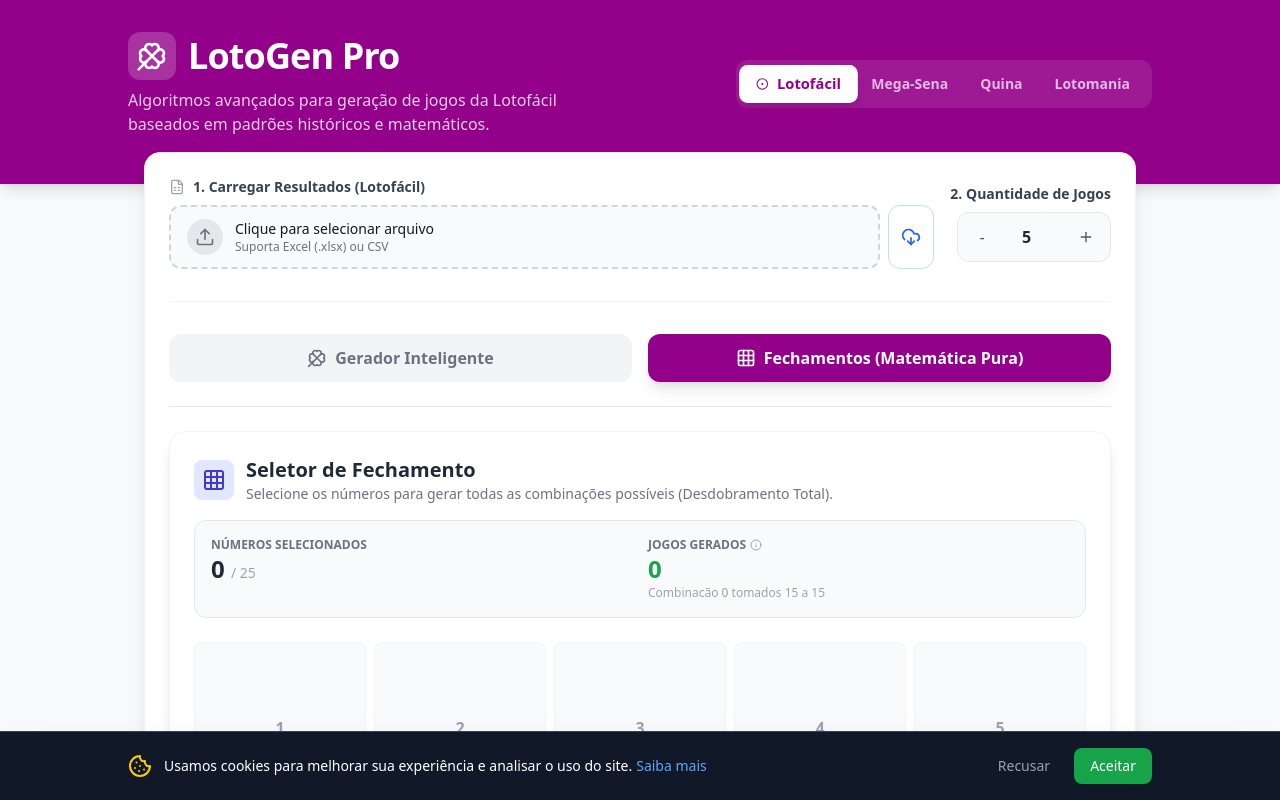
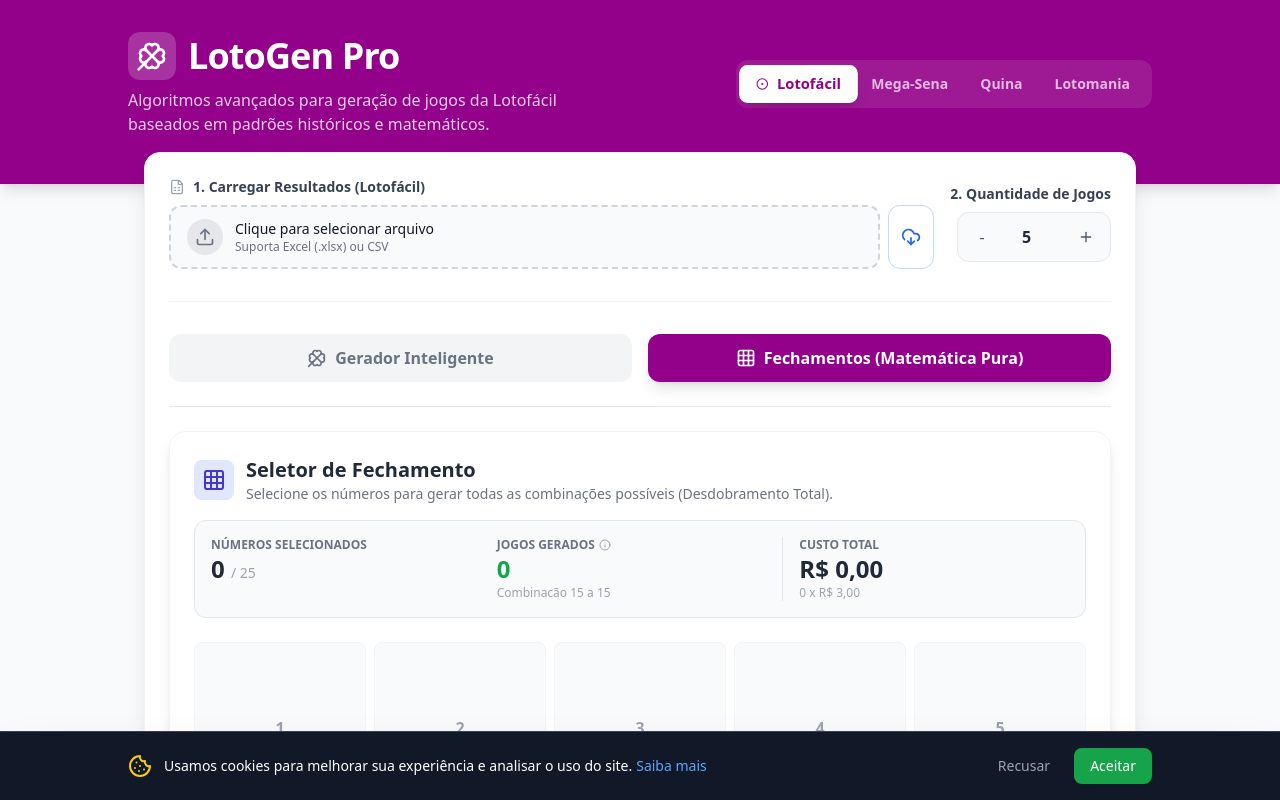
Before and after one commit to techwavedev/LotoGen-Pro, a React (Vite) app: page / in a window 1280 px wide. Both pictures are taken after a click on the button "Fechamentos (Matemática Pura)". Shown: the top 800 px of the page. Built offline with nearby package versions, Linux system fonts and the light colour scheme.

Commit message:
feat: Add price calculation for bets in BetTypeSelector and CombinatorialPanel, including base price for each lottery type

```diff
--- a/components/BetTypeSelector.tsx
+++ b/components/BetTypeSelector.tsx
@@ -101,7 +101,7 @@ const BetTypeSelector: React.FC<BetTypeSelectorProps> = ({
            <label className="block text-sm font-semibold text-gray-700 mb-2">
              Quantos números por jogo?
            </label>
-           <div className="flex flex-wrap gap-2">
+           <div className="flex flex-wrap gap-2 mb-3">
              {Array.from({ length: lottery.maxGameSize - lottery.gameSize }, (_, i) => lottery.gameSize + i + 1).map(size => (
                <button
                  key={size}
@@ -118,9 +118,42 @@ const BetTypeSelector: React.FC<BetTypeSelectorProps> = ({
                </button>
              ))}
            </div>
+
+           {/* Price Calculation */}
+           {(() => {
+               // Combinations formula: n! / (k! * (n-k)!)
+               // But usually we just need to know how many "simple bets" it represents.
+               const combinations = (n: number, k: number) => {
+                  let res = 1;
+                  for(let i=1; i<=k; i++) res = res * (n - i + 1) / i;
+                  return Math.round(res); // Combinations of 'n' taken 'k' (lottery.gameSize) at a time?
+                  // Wait. Multiple bet logic:
+                  // You pick 'selectedGameSize' numbers. The official game size is 'lottery.gameSize'.
+                  // The number of bets is C(selectedGameSize, lottery.gameSize).
+               };
+
+               const combos = combinations(selectedGameSize, lottery.gameSize);
+               const totalCost = combos * (lottery.basePrice || 0);
+
+               return (
+                   <div className="flex items-center gap-3 p-3 bg-gray-50 rounded-lg border border-gray-100">
+                        <div className="flex-1">
+                            <span className="text-xs text-gray-500 uppercase font-bold">Equivalente a</span>
+                            <div className="font-bold text-gray-800">{combos} apostas simples</div>
+                        </div>
+                        <div className="flex-1 border-l pl-3 border-gray-200">
+                             <span className="text-xs text-gray-500 uppercase font-bold">Custo Estimado</span>
+                             <div className="font-bold text-green-600 text-lg">
+                                {totalCost.toLocaleString('pt-BR', { style: 'currency', currency: 'BRL' })}
+                             </div>
+                        </div>
+                   </div>
+               );
+           })()}
+
            <p className="text-xs text-gray-500 mt-2">
              <Info className="w-3 h-3 inline mr-1" />
-             O custo da aposta aumenta com a quantidade de números.
+             O custo sobe porque você combina matematicamente mais jogos.
            </p>
         </div>
       )}
--- a/components/CombinatorialPanel.tsx
+++ b/components/CombinatorialPanel.tsx
@@ -35,6 +35,7 @@ const CombinatorialPanel: React.FC<CombinatorialPanelProps> = ({ lottery, select
   };
 
   const totalCombinations = combinationsCount(selection.length, lottery.gameSize);
+  const totalCost = totalCombinations * (lottery.basePrice || 0);
 
   // Calculate grid columns
   const cols = Math.min(lottery.cols, 10); // Max 10 cols for better mobile view
@@ -69,8 +70,17 @@ const CombinatorialPanel: React.FC<CombinatorialPanelProps> = ({ lottery, select
                       {totalCombinations.toLocaleString()}
                    </div>
                    <div className="text-xs text-gray-400">
-                       Combinacão {selection.length} tomados {lottery.gameSize} a {lottery.gameSize}
+                       Combinacão {lottery.gameSize} a {lottery.gameSize}
                    </div>
+               </div>
+               <div className="flex-1 border-l pl-4 border-gray-200">
+                    <div className="text-xs text-gray-500 uppercase font-semibold">Custo Total</div>
+                    <div className="text-2xl font-bold text-gray-800">
+                        {totalCost.toLocaleString('pt-BR', { style: 'currency', currency: 'BRL' })}
+                    </div>
+                    <div className="text-xs text-gray-400">
+                        {totalCombinations} x {((lottery.basePrice || 0)).toLocaleString('pt-BR', { style: 'currency', currency: 'BRL' })}
+                    </div>
                </div>
            </div>
 
--- a/types.ts
+++ b/types.ts
@@ -16,6 +16,7 @@ export interface LotteryDefinition {
   color: string; // Hex color for UI
   colorName: string; // Tailwind color name approx
   downloadParam: string; // Parameter for asloterias.com.br download (l=XX)
+  basePrice: number; // Preço da aposta mínima (R$)
 }
 
 export const LOTTERIES: Record<LotteryId, LotteryDefinition> = {
@@ -30,7 +31,8 @@ export const LOTTERIES: Record<LotteryId, LotteryDefinition> = {
     visualCols: 5,
     color: '#930089',
     colorName: 'purple',
-    downloadParam: 'lf'
+    downloadParam: 'lf',
+    basePrice: 3.00
   },
   megasena: {
     id: 'megasena',
@@ -43,7 +45,8 @@ export const LOTTERIES: Record<LotteryId, LotteryDefinition> = {
     visualCols: 5, // App mostra linhas de 01-05 (conforme print)
     color: '#209869',
     colorName: 'green',
-    downloadParam: 'ms'
+    downloadParam: 'ms',
+    basePrice: 5.00
   },
   quina: {
     id: 'quina',
@@ -56,7 +59,8 @@ export const LOTTERIES: Record<LotteryId, LotteryDefinition> = {
     visualCols: 5,
     color: '#264987',
     colorName: 'blue',
-    downloadParam: 'qi'
+    downloadParam: 'qi',
+    basePrice: 2.50
   },
   lotomania: {
     id: 'lotomania',
@@ -69,7 +73,8 @@ export const LOTTERIES: Record<LotteryId, LotteryDefinition> = {
     visualCols: 5,
     color: '#F78100',
     colorName: 'orange',
-    downloadParam: 'lm'
+    downloadParam: 'lm',
+    basePrice: 3.00
   }
 };
 
```
